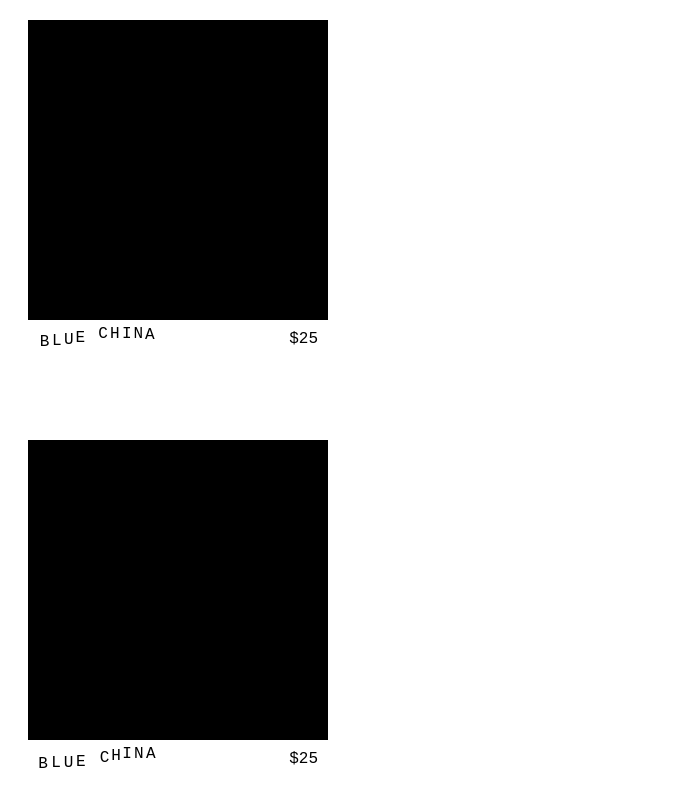
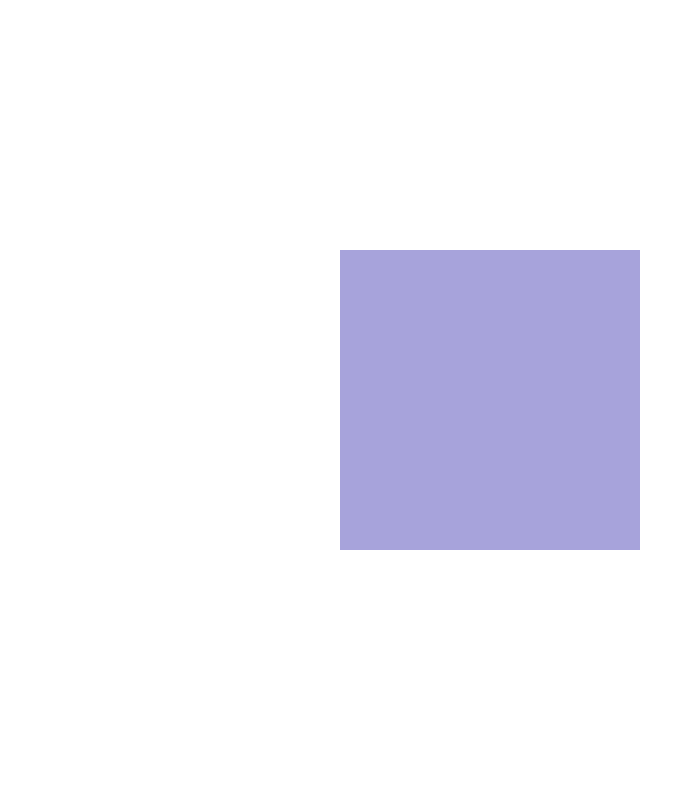
Before and after one commit to just-ma/nitsuj, a React (Create React App) app: page / in a window 1280 px wide. Shown: the top 800 px of the page, without its empty margins (0-675 px from the left). Built offline with nearby package versions, Linux system fonts and the light colour scheme.

Commit message:
box component

```diff
--- /dev/null
+++ b/src/components/box/Box.jsx
@@ -0,0 +1,6 @@
+import React from "react";
+import "./Box.scss";
+
+export default function Box() {
+  return <div className="box" />;
+}
--- /dev/null
+++ b/src/components/box/Box.scss
@@ -0,0 +1,9 @@
+.box {
+  position: fixed;
+  width: 300px;
+  height: 300px;
+  top: 50%;
+  right: 50%;
+  background-color: #a7a3db;
+  transform: translate(0, -50%);
+}
--- a/src/components/grid/Grid.jsx
+++ b/src/components/grid/Grid.jsx
@@ -1,9 +1,10 @@
-import React, {useState} from "react";
+import React from "react";
 import GridItem from "../gridItem/GridItem";
+import "./Grid.scss";
 
 export default function Grid() {
   return (
-    <div >
+    <div className="grid">
       <GridItem />
       <GridItem />
       <GridItem />
--- /dev/null
+++ b/src/components/grid/Grid.scss
@@ -0,0 +1,6 @@
+.grid {
+  position: absolute;
+  top: 100%;
+  left: 50%;
+  transform: translate(-50%, 0);
+}
--- a/src/components/gridItem/GridItem.jsx
+++ b/src/components/gridItem/GridItem.jsx
@@ -5,12 +5,12 @@
 export default function GridItem() {
   return (
     <div className="listItem">
-      <div className="imageContainer">
-        <img />
-      </div>
-      <div className="info">
+      <div className="listItem__left">
         <WiggleText>BLUE CHINA</WiggleText>
         <span className="price">$25</span>
+      </div>
+      <div className="listItem__right">
+
       </div>
     </div>
   );
--- a/src/components/gridItem/GridItem.scss
+++ b/src/components/gridItem/GridItem.scss
@@ -1,22 +1,22 @@
 .listItem {
-  width: 300px;
+  display: flex;
+  width: 700px;
   height: 400px;
   margin: 20px;
 
-  .imageContainer {
-    width: 300px;
-    height: 300px;
-    background-color: black;
-  }
-
-  .info {
-    margin: 10px;
+  &__left {
     position: relative;
+    flex: 15;
+    margin-top: 100px;
 
     .price {
       position: absolute;
       right: 0px;
-      top: 0px;
     }
   }
+
+  &__right {
+    flex: 14;
+    background-color: cadetblue;
+  }
 }
--- a/src/pages/landing/LandingPage.jsx
+++ b/src/pages/landing/LandingPage.jsx
@@ -1,10 +1,12 @@
 import React from "react";
 import Grid from "../../components/grid/Grid";
+import Box from "../../components/box/Box";
 
 export default function LandingPage() {
   return (
     <div>
-      <Grid/>
+      <Box />
+      <Grid />
     </div>
   );
 }
```
